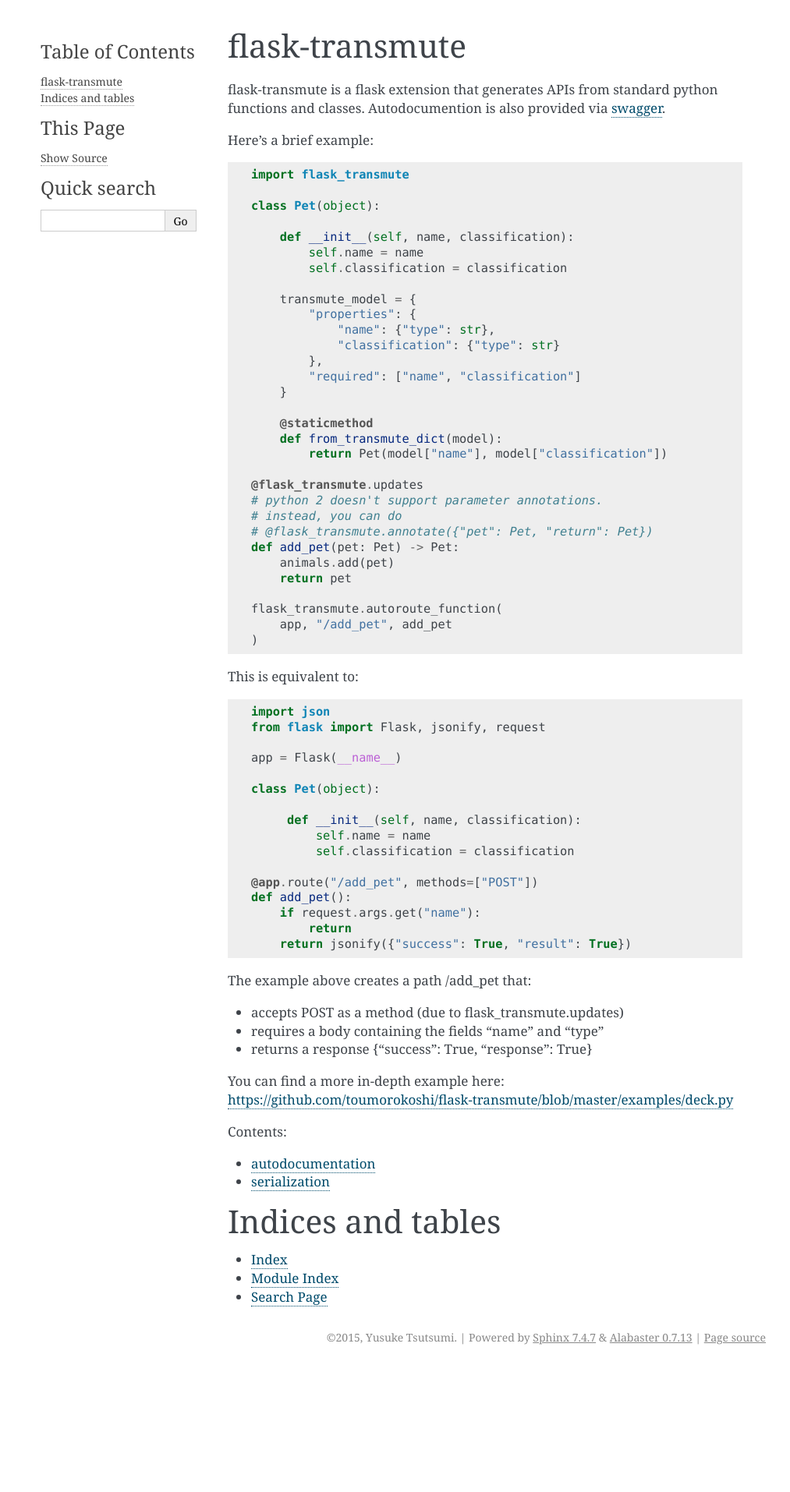
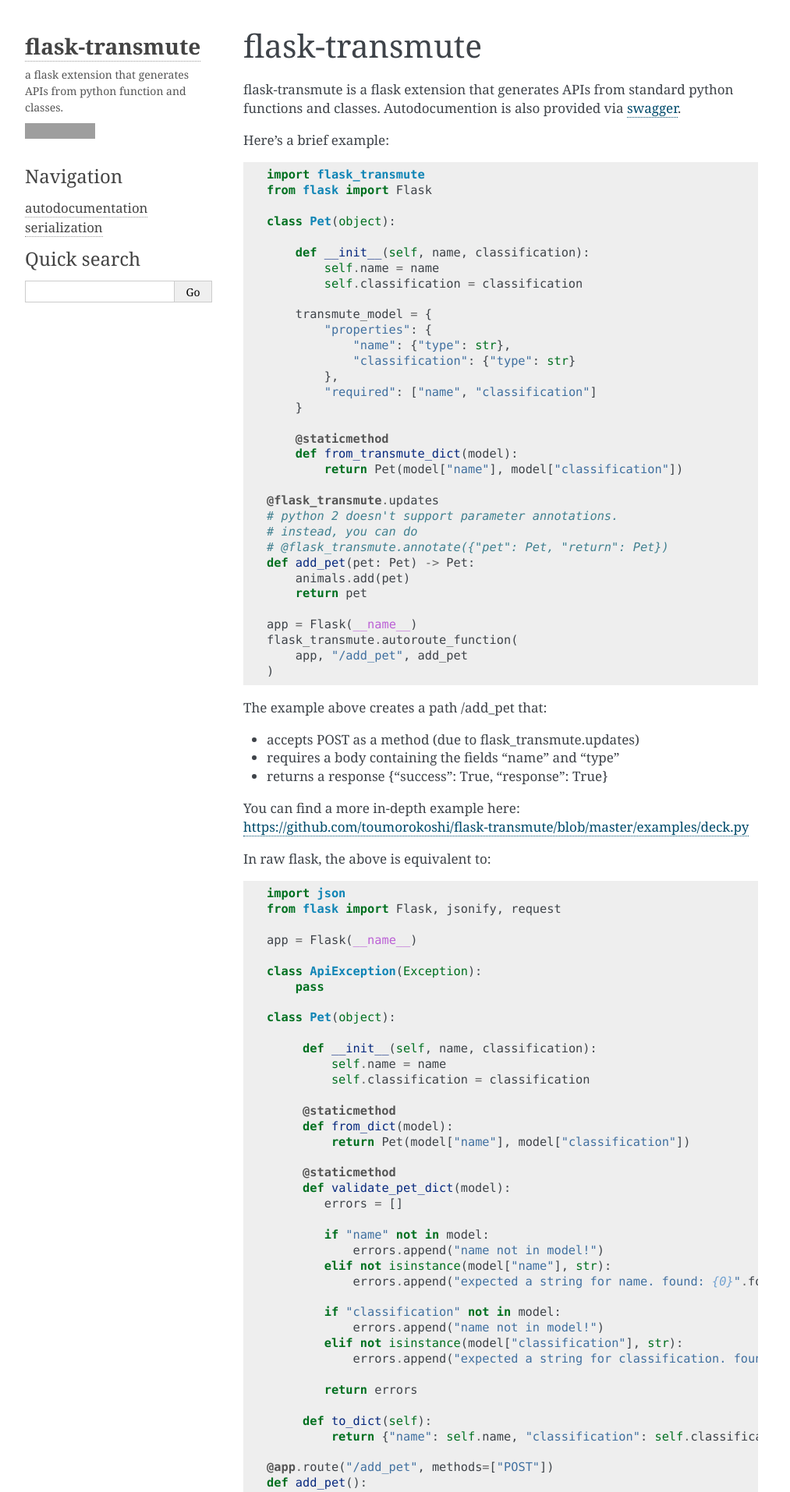
Before and after one commit to toumorokoshi/flask-transmute, a Sphinx documentation site: the page built from docs/index.rst, in a window 1280 px wide. Shown: the top 1914 px of the page at 78% size, without its empty margins (128-1141 px from the left). Built offline with Sphinx 7.4.7, drawn with Linux system fonts in a browser that asks for light colours; before the commit the page ends 1755 px from its top, so only the background shows below that; some of the changed text lies outside the part shown; grey boxes are pictures that could not be loaded.

Commit message:
fleshing out styling + more docs

```diff
--- a/docs/conf.py
+++ b/docs/conf.py
@@ -154,7 +154,22 @@
 #html_use_smartypants = True
 
 # Custom sidebar templates, maps document names to template names.
-#html_sidebars = {}
+html_sidebars = {
+    '**': [
+        'about.html',
+        'navigation.html',
+        'searchbox.html',
+    ]
+}
+
+html_theme_options = {
+    'description': 'a flask extension that generates APIs from python function and classes.',
+    'logo_name': True,
+    'github_user': 'toumorokoshi',
+    'github_repo': 'flask-transmute',
+    'sidebar_width': '260px',
+    'page_width': '980px',
+}
 
 # Additional templates that should be rendered to pages, maps page names to
 # template names.
--- a/docs/index.rst
+++ b/docs/index.rst
@@ -14,6 +14,7 @@
 .. code:: python
 
     import flask_transmute
+    from flask import Flask
 
     class Pet(object):
 
@@ -41,33 +42,10 @@
         animals.add(pet)
         return pet
 
+    app = Flask(__name__)
     flask_transmute.autoroute_function(
         app, "/add_pet", add_pet
     )
-
-
-This is equivalent to:
-
-.. code:: python
-
-   import json
-   from flask import Flask, jsonify, request
-
-   app = Flask(__name__)
-
-   class Pet(object):
-
-        def __init__(self, name, classification):
-            self.name = name
-            self.classification = classification
-
-   @app.route("/add_pet", methods=["POST"])
-   def add_pet():
-       if request.args.get("name"):
-           return
-       return jsonify({"success": True, "result": True})
-
-
 
 The example above creates a path /add_pet that:
 
@@ -77,6 +55,72 @@
 
 You can find a more in-depth example here:
 https://github.com/toumorokoshi/flask-transmute/blob/master/examples/deck.py
+
+In raw flask, the above is equivalent to:
+
+.. code:: python
+
+    import json
+    from flask import Flask, jsonify, request
+
+    app = Flask(__name__)
+
+    class ApiException(Exception):
+        pass
+
+    class Pet(object):
+
+         def __init__(self, name, classification):
+             self.name = name
+             self.classification = classification
+
+         @staticmethod
+         def from_dict(model):
+             return Pet(model["name"], model["classification"])
+
+         @staticmethod
+         def validate_pet_dict(model):
+            errors = []
+
+            if "name" not in model:
+                errors.append("name not in model!")
+            elif not isinstance(model["name"], str):
+                errors.append("expected a string for name. found: {0}".format(type(model["name"]))
+
+            if "classification" not in model:
+                errors.append("name not in model!")
+            elif not isinstance(model["classification"], str):
+                errors.append("expected a string for classification. found: {0}".format(type(model["classification"]))
+
+            return errors
+
+         def to_dict(self):
+             return {"name": self.name, "classification": self.classification}
+
+    @app.route("/add_pet", methods=["POST"])
+    def add_pet():
+        try:
+            if "json" in request.content_type:
+                request_args = json.loads(request.get_data().decode("UTF-8"))
+            else:
+                request_args = request.form
+
+            if "pet" not in request_args:
+                raise ApiException("pet field is required")
+
+            errors = Pet.validate_pet_dict(request_args["pet"])
+
+            if errors:
+                raise ApiException(str(errors))
+
+            pet = request_args["pet"]
+            pet_object = Pet.from_dict(model)
+            animals.add(pet_object)
+
+            return jsonify({"success": True, "result": pet_object.to_dict()})
+        except ApiException as e:
+            return jsonify({"success": False, "detail": str(e)})
+
 
 Contents:
 
```
Also changed, not shown: docs/serialization.rst (+9 -10 lines), 1 other file.
